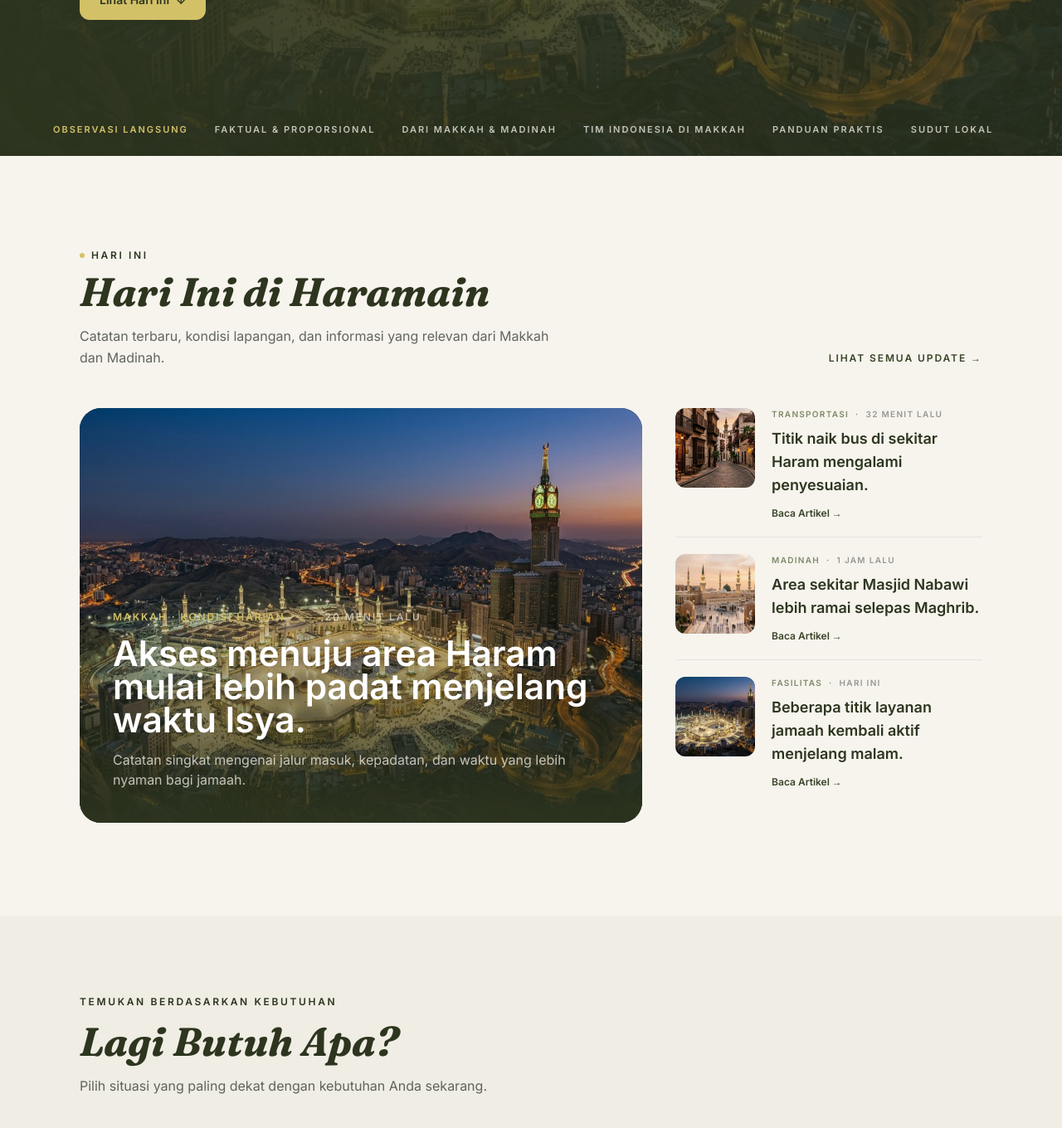
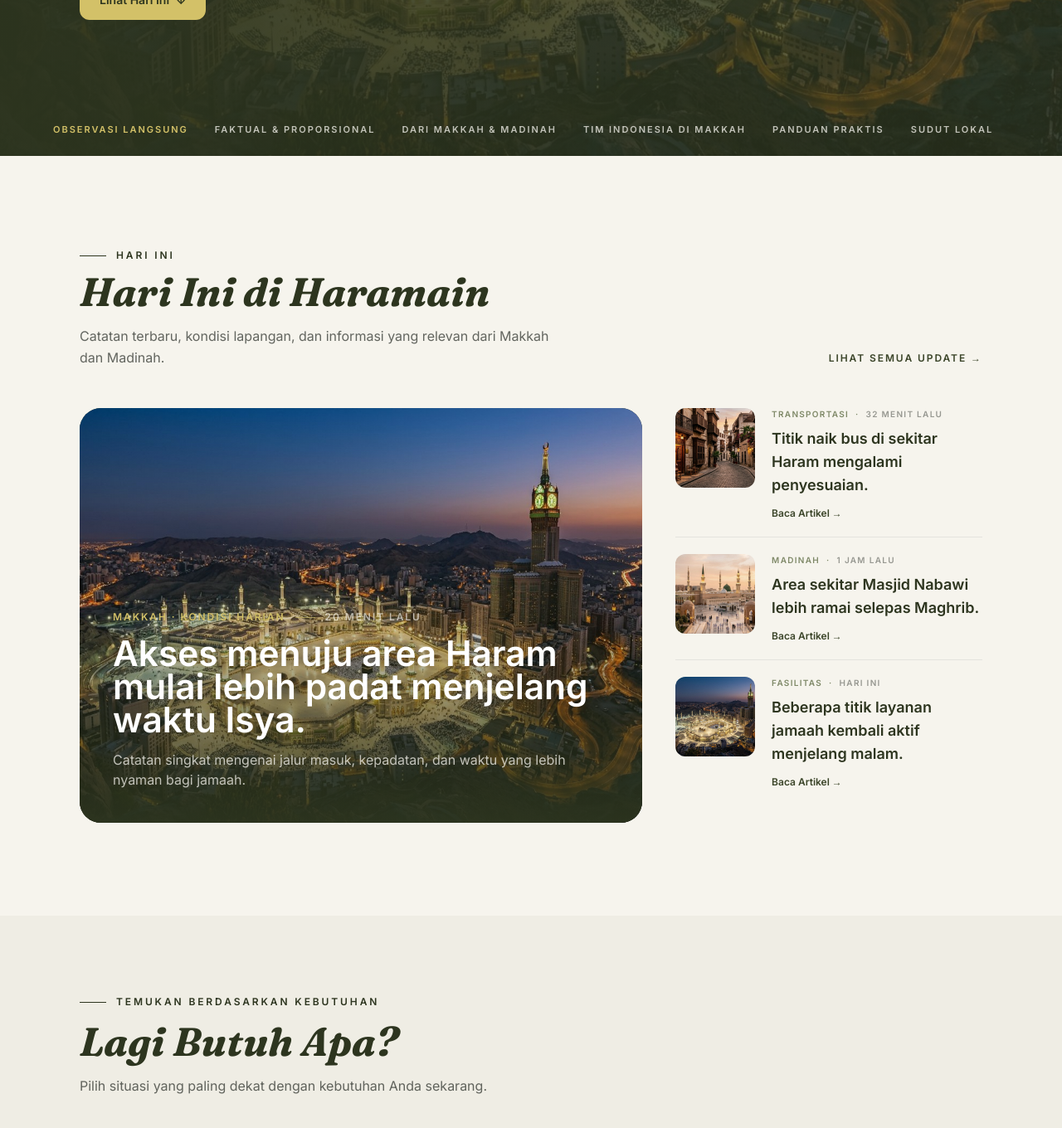
Before and after one commit to adityamzr/sh-web, a Nuxt app: page / in a window 1280 px wide. Shown: the part 612-1972 px from the top of the page at 83% size. Built offline with nearby package versions, Linux system fonts and the light colour scheme.

Commit message:
fix(): title adjusment

```diff
--- a/components/MediaSituationalSection.vue
+++ b/components/MediaSituationalSection.vue
@@ -13,7 +13,7 @@ const situations = [
   <section class="bg-[#EFEDE4] py-16 sm:py-24" aria-labelledby="situational-heading">
     <div class="mx-auto max-w-container px-5 sm:px-6 lg:px-8">
       <div class="max-w-2xl">
-        <p class="text-xs font-semibold uppercase tracking-[0.22em] text-sht-olive-dark">TEMUKAN BERDASARKAN KEBUTUHAN</p>
+        <p class="flex items-center gap-3 text-[11px] font-semibold uppercase tracking-[0.24em] text-sht-olive-dark sm:text-xs"><span class="h-px w-8 bg-sht-olive-dark" aria-hidden="true" />TEMUKAN BERDASARKAN KEBUTUHAN</p>
         <h2 id="situational-heading" class="mt-4 font-hero text-4xl font-bold italic leading-tight text-sht-olive-dark sm:text-5xl">Lagi Butuh Apa?</h2>
         <p class="mt-4 max-w-xl text-base leading-relaxed text-sht-charcoal/70">Pilih situasi yang paling dekat dengan kebutuhan Anda sekarang.</p>
       </div>
--- a/components/MediaTodaySection.vue
+++ b/components/MediaTodaySection.vue
@@ -18,7 +18,7 @@ const supportingUpdates = [
     <div class="mx-auto max-w-container px-5 sm:px-6 lg:px-8">
       <div class="flex flex-col justify-between gap-5 sm:flex-row sm:items-end">
         <div>
-          <p class="flex items-center gap-2 text-xs font-semibold uppercase tracking-[0.22em] text-sht-olive-dark"><span class="h-1.5 w-1.5 rounded-full bg-sht-gold" aria-hidden="true" />HARI INI</p>
+          <p class="flex items-center gap-3 text-[11px] font-semibold uppercase tracking-[0.24em] text-sht-olive-dark sm:text-xs"><span class="h-px w-8 bg-sht-olive-dark" aria-hidden="true" />HARI INI</p>
           <h2 id="today-heading" class="mt-3 font-hero text-4xl font-bold italic leading-[0.98] text-sht-olive-dark sm:text-5xl">Hari Ini di Haramain</h2>
           <p class="mt-4 max-w-xl text-base leading-relaxed text-sht-charcoal/70">Catatan terbaru, kondisi lapangan, dan informasi yang relevan dari Makkah dan Madinah.</p>
         </div>
```
